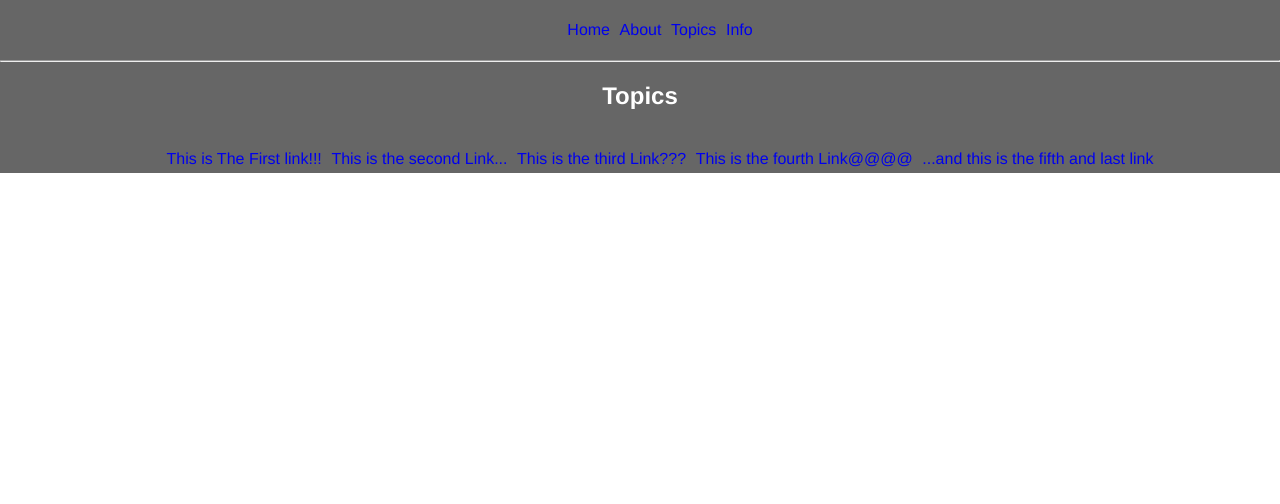
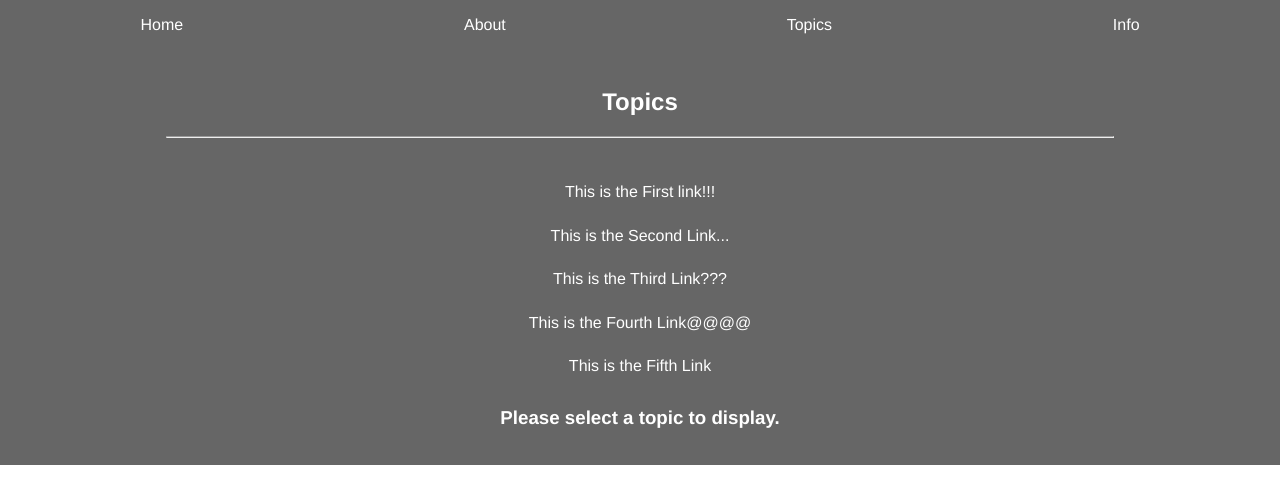
Before and after one commit to ivo-kalendar/my-react-app5, a React (Create React App) app: page /topics in a window 1280 px wide. Shown: the top 504 px of the page. Built offline with nearby package versions, Linux system fonts and the light colour scheme.

Commit message:
Routes and Parameters...

```diff
--- a/src/App.css
+++ b/src/App.css
@@ -11,16 +11,43 @@ body {
 }
 
 ul {
-  padding-top: 1rem;
+  padding: 1rem 0 0 0;
   display: flex;
-  justify-content: center;
+  justify-content: space-around;
+  list-style-type: none;
 }
 
-li {
-  list-style-type: none;
-  padding: .3rem;
+.topics {
+  padding: 0 13%;
 }
 
-.linkStyle {
+.topics > ul  {
+  flex-direction: column;
+}
+
+.topics > ul > li {
+  padding: .8rem;
+}
+
+li > a {
+  padding: .6rem;
   text-decoration: none;
+  color: #fff;
+  border: 1px solid #666;
+  border-radius: 5px;
+  box-shadow: 0 0 rgba(0, 0, 0, .002);
+  transition: border .5s, box-shadow .5s;
 }
+
+li > a:hover {
+  padding: .6rem;
+  color: #ddd;
+  border: 1px solid #999;
+  box-shadow: 4px 4px rgba(0, 0, 0, .2);
+  transition: border 2s, box-shadow 2s;
+}
+
+li > a:active {
+    color: #ccc;
+    background-color: rgba(255, 255, 255, .03);
+}
--- a/src/App.js
+++ b/src/App.js
@@ -1,35 +1,34 @@
-import React, { Component } from 'react'
+import React from 'react'
 import './App.css'
 import { Topics } from './Topics'
-import { Route, Link, BrowserRouter as Router } from 'react-router-dom'
+import { Switch, Route, Link, BrowserRouter as Router } from 'react-router-dom'
+
+
+export const App = () => (
+    <Router>
+        <div className="App">
+            <nav>
+                <ul>
+                    <li><Link to='/'>Home</Link></li>
+                    <li><Link to='/about'>About</Link></li>
+                    <li><Link to='/topics'>Topics</Link></li>
+                    <li><Link to='/info'>Info</Link></li>
+                </ul>
+            </nav>
+
+            <br />
+            <Switch>
+                <Route exact path='/' component={Home} />
+                <Route path='/about' component={About} />
+                <Route path='/topics' component={Topics} />
+                <Route path='/info' component={Info} />
+            </Switch>
+            <br />
+        </div>
+    </Router>
+)
+
 
 const Home = () => <div><h2>Home</h2></div>
 const About = () => <div><h2>About</h2></div>
 const Info = () => <div><h2>Info</h2></div>
-
-
-class App extends Component {
-  render() {
-    return (
-      <Router>
-        <div className="App">
-          <ul>
-            <li><Link className='linkStyle' to='/'>Home</Link></li>
-            <li><Link className='linkStyle' to='/about'>About</Link></li>
-            <li><Link className='linkStyle' to='/topics'>Topics</Link></li>
-            <li><Link className='linkStyle' to='/info'>Info</Link></li>
-          </ul>
-
-          <hr />
-
-          <Route exact path='/' component={Home} />
-          <Route path='/about' component={About} />
-          <Route path='/topics' component={Topics} />
-          <Route path='/info' component={Info} />
-        </div>
-      </Router>
-    )
-  }
-}
-
-export default App
--- a/src/Topics.js
+++ b/src/Topics.js
@@ -1,35 +1,47 @@
 import React from 'react'
-import { Link } from 'react-router-dom'
+import { Switch, Route, Link, useRouteMatch, useParams } from 'react-router-dom'
 
-export const Topics = () => (
-    <div>
+
+export const Topics = () => {
+
+	let match = useRouteMatch()
+	return (
+	    <div className='topics'>
 	      	<h2>Topics</h2>
+	      	<hr />
+
 	     	<ul>
 		        <li>
-	          <Link className='linkStyle' to='/topics/this-is-the-first-link'>
-	            This is The First link!!!
-	          </Link>
+		          <Link to={`${match.url}/first-link`}>This is the First link!!!</Link>
 		        </li>
 		        <li>
-	          <Link className='linkStyle' to='/topics/this-is-the-second-link'>
-	            This is the second Link...
-	          </Link>
+		          <Link to={`${match.url}/second-link`}>This is the Second Link...</Link>
 		        </li>
 		        <li>
-	          <Link className='linkStyle' to='/topics/this-is-the-third-link'>
-	            This is the third Link???
-	          </Link>
+		          <Link to={`${match.url}/third-link`}>This is the Third Link???</Link>
 		        </li>
 		        <li>
-	          <Link className='linkStyle' to='/topics/this-is-the-fourth-link'>
-	            This is the fourth Link@@@@
-	          </Link>
+		          <Link to={`${match.url}/fourth-link`}>This is the Fourth Link@@@@</Link>
 		        </li>
 		        <li>
-	          <Link className='linkStyle' to='/topics/this-is-the-last-link'>
-	            ...and this is the fifth and last link
-	          </Link>
+		          <Link to={`${match.url}/the-last-link`}>This is the Fifth Link</Link>
 		        </li>
 	        </ul>
+
+	        <Switch>
+		        <Route path={`${match.path}/:topicId`}>
+		          <Topic />
+		        </Route>
+		        <Route path={match.path}>
+		          <h3>Please select a topic to display.</h3>
+		        </Route>
+		    </Switch>
 	    </div>
 	)
+
+}
+
+const Topic = () => {
+  let { topicId } = useParams();
+  return <h3>Requested topic ID: {topicId}</h3>;
+}
--- a/src/index.js
+++ b/src/index.js
@@ -1,5 +1,5 @@
 import React from 'react';
 import ReactDOM from 'react-dom';
-import App from './App';
+import { App } from './App';
 
 ReactDOM.render(<App />,document.getElementById('root'));
```
Lines whose indentation alone changed are shown as unchanged.
